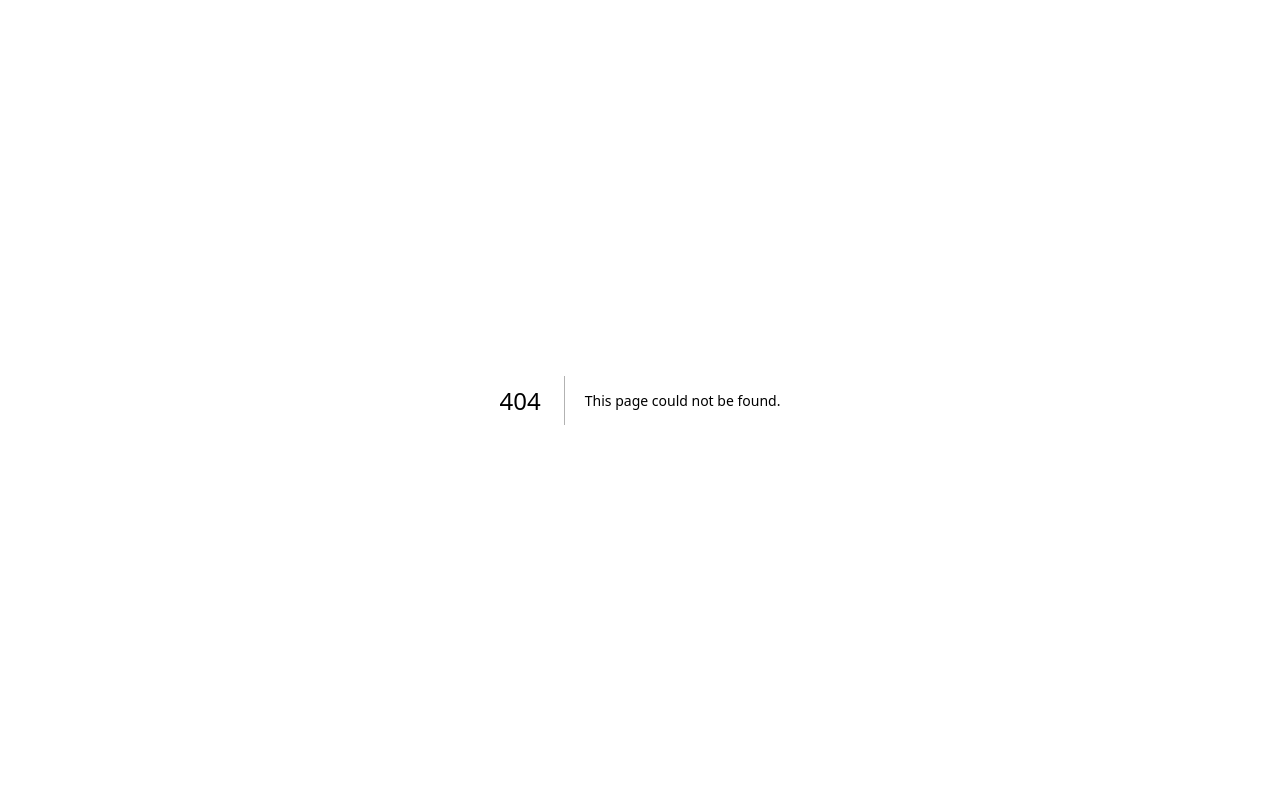
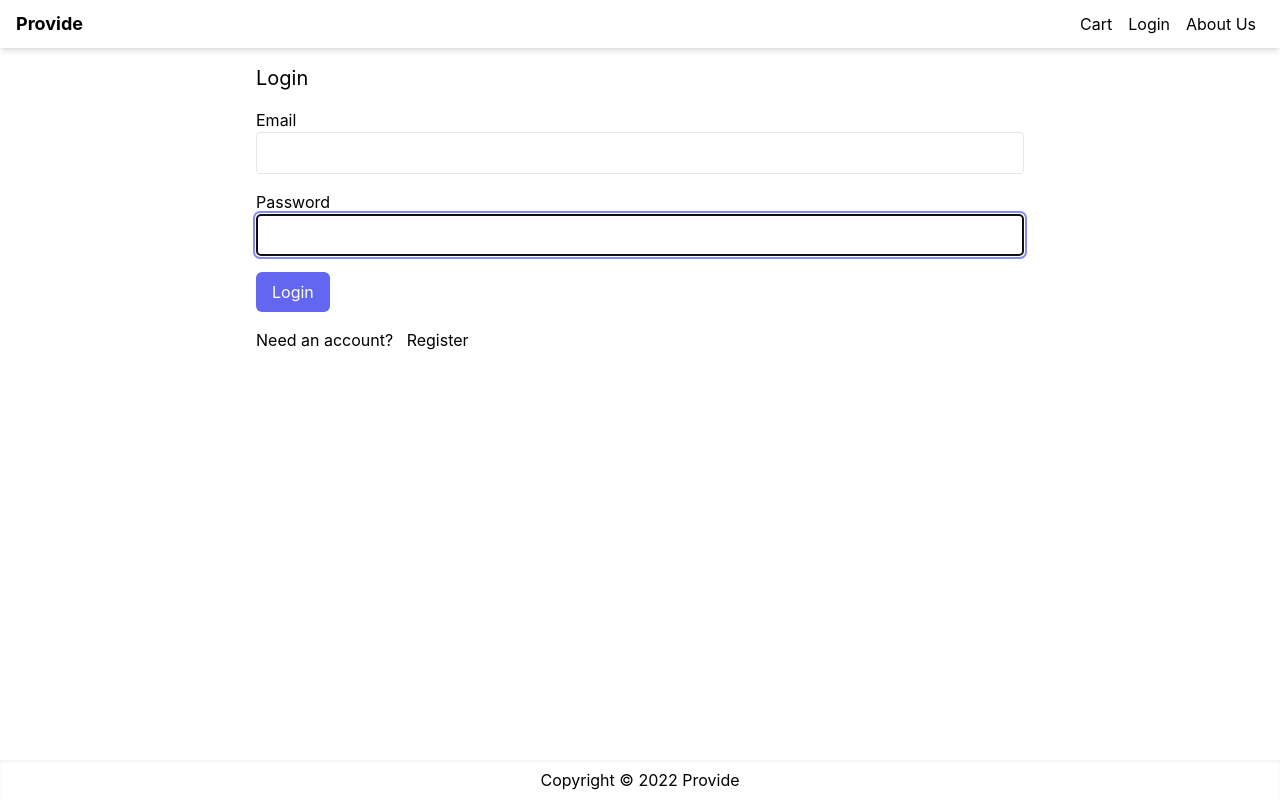
Before and after one commit to estesthebestes/food-provide, a Next.js app: page /login in a window 1280 px wide. Before the commit this address had no page. Built offline with nearby package versions, Linux system fonts and the light colour scheme.

Commit message:
login page!!

```diff
--- a/components/Layout.js
+++ b/components/Layout.js
@@ -1,4 +1,4 @@
-import React, { Children } from 'react';
+import React from 'react';
 import Head from 'next/head';
 import Link from 'next/link';
 import { useContext } from 'react';
@@ -21,7 +21,7 @@ export default function layout({ title, children }) {
 		<>
 			<Head>
 				{/* this is saying that we are going to have a title (displayed in the tabs in the web browser and have the name of the page - provide) */}
-				<title>{title ? title + ' - Provide' : Provide}</title>
+				<title>{title ? title + ' - Provide' : 'Provide'} </title>
 				<meta name='description' content='Generated by create next app' />
 				<link rel='icon' href='/favicon.ico' />
 			</Head>
--- a/pages/cart.js
+++ b/pages/cart.js
@@ -99,7 +99,7 @@ function CartScreen() {
 							<li>
 								<button
 									className='primary-button w-full p-2'
-									onClick={() => router.push('/shipping')}
+									onClick={() => router.push('login?redirect=/shipping')}
 								>
 									Proceed to Checkout
 								</button>
--- /dev/null
+++ b/pages/login.js
@@ -0,0 +1,33 @@
+import Link from 'next/link';
+import React from 'react';
+import Layout from '../components/Layout';
+
+export default function LoginScreen() {
+	return (
+		<Layout>
+			<form className='mx-auto max-w-screen-md'>
+				<h1 className='mb-4 text-xl'> Login </h1>
+				<div className='mb-4'>
+					<label htmlFor='email'> Email </label>
+					<input type='email' className='w-full' id='email' autoFocus></input>
+				</div>
+				<div className='mb-4'>
+					<label htmlFor='password'> Password </label>
+					<input
+						type='password'
+						className='w-full'
+						id='password'
+						autoFocus
+					></input>
+				</div>
+				<div className='mb-4'>
+					<button className='primary-button'> Login</button>
+				</div>
+				<div className='mb-4'>
+					Need an account? &nbsp;
+					<Link href='/register'> Register</Link>
+				</div>
+			</form>
+		</Layout>
+	);
+}
--- a/styles/globals.css
+++ b/styles/globals.css
@@ -28,7 +28,11 @@ a {
 		background: black;
 	}
 }
-
+input,
+select,
+textarea {
+	@apply rounded border p-2 ring-indigo-400 focus:ring;
+}
 .card {
 	@apply mb-5 block rounded-lg border-gray-200 shadow-md;
 }
```
